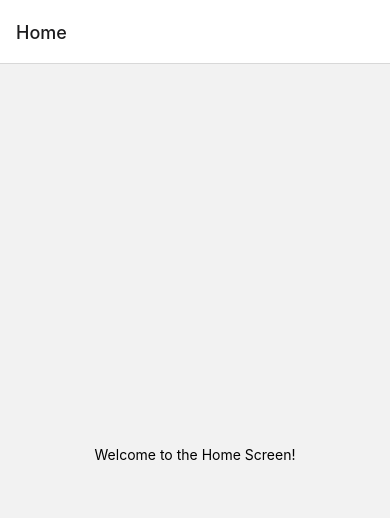
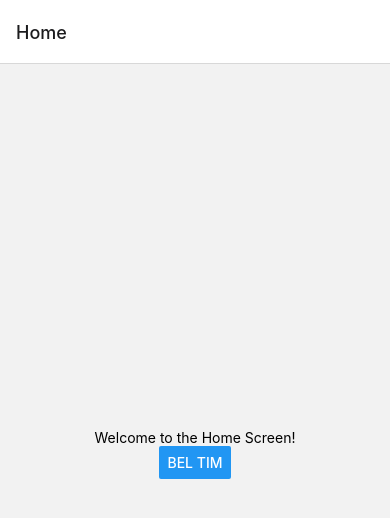
Before and after one commit to Dancingkoalaa/BlazeBusters, a React Native app: screen /Home in a window 390 px wide. Shown: the top 518 px of the page. Built offline with nearby package versions, Linux system fonts and the light colour scheme.

Commit message:
added call functionality

```diff
--- a/package.json
+++ b/package.json
@@ -13,6 +13,7 @@
     "@react-navigation/stack": "^6.3.16",
     "expo": "~48.0.15",
     "expo-status-bar": "~1.4.4",
+    "npx": "^10.2.2",
     "react": "18.2.0",
     "react-native": "0.71.8"
   },
--- a/screens/HomeScreen.js
+++ b/screens/HomeScreen.js
@@ -1,13 +1,15 @@
 import React from 'react';
-import { StyleSheet, Text, View } from 'react-native';
+import { StyleSheet, Text, View, Linking, Button } from 'react-native';
 
 export default function HomeScreen() {
   return (
     <View style={styles.container}>
       <Text>Welcome to the Home Screen!</Text>
+      <Button onPress={()=>{Linking.openURL(`tel:${+310682371526}`);}} title='Bel Tim'></Button>
     </View>
   );
 }
+//
 
 const styles = StyleSheet.create({
   container: {
```
Also changed, not shown: 1 other file (tests, documents, lock files or other folders).
